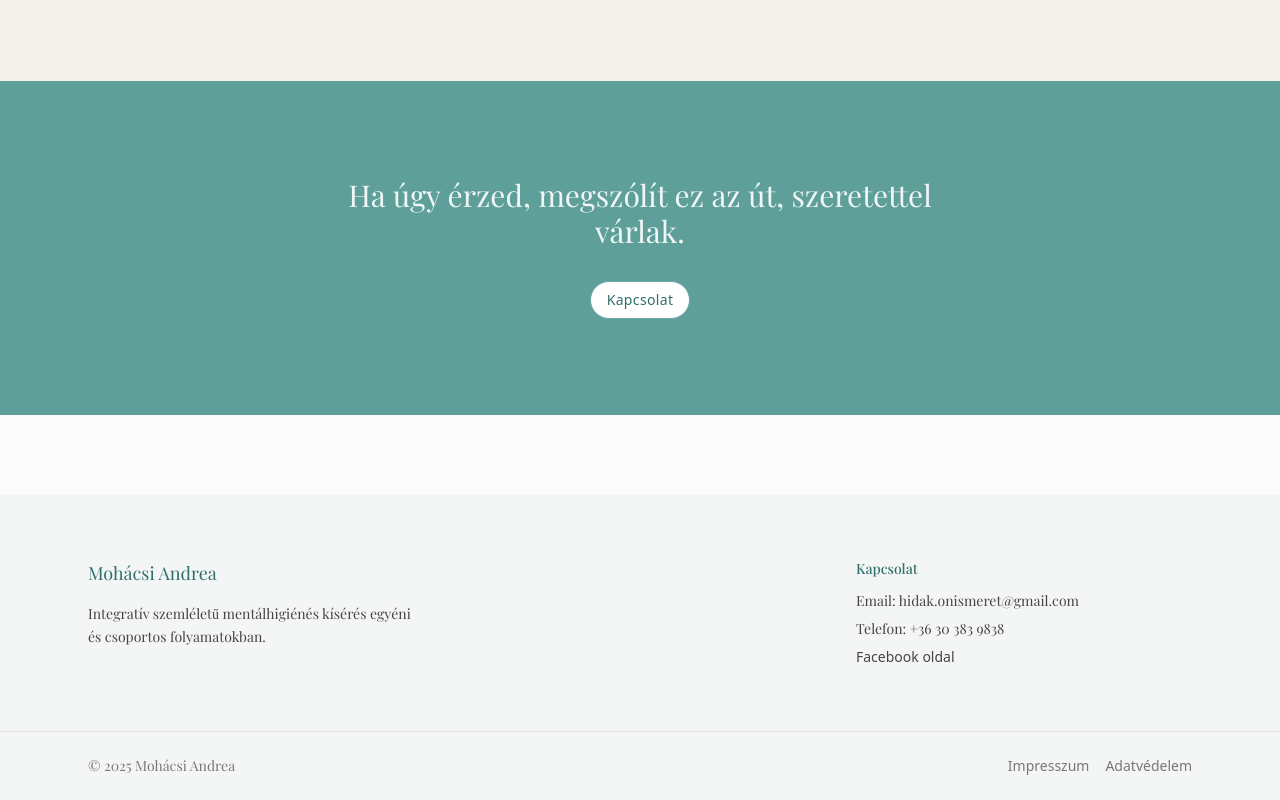
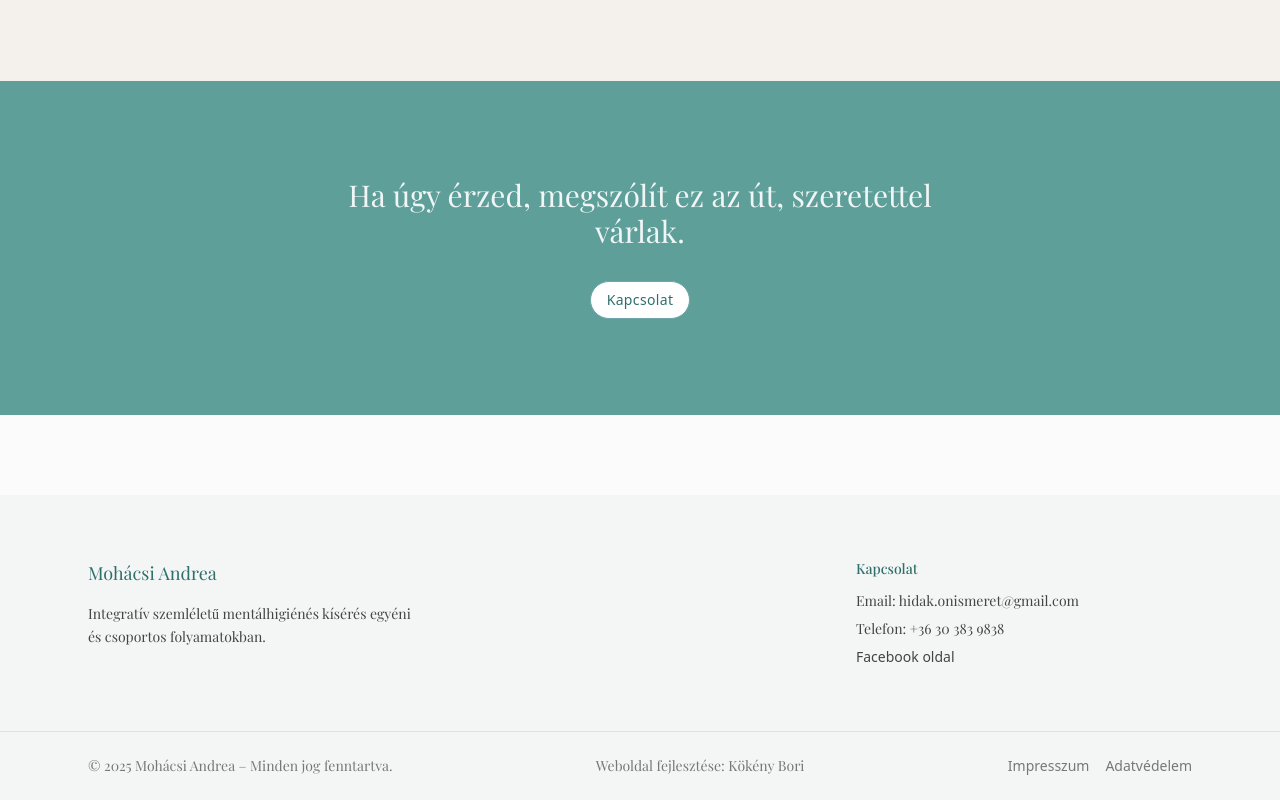
Before and after one commit to borikokeny/mohacsi-andrea, a React (Vite) app: page / in a window 1280 px wide. Shown: the part 4269-5069 px from the top of the page. Built offline with nearby package versions, Linux system fonts and the light colour scheme; a web font is replaced by a local one.

Commit message:
Adds copyright

```diff
--- a/src/components/Footer.tsx
+++ b/src/components/Footer.tsx
@@ -40,8 +40,20 @@ export default function Footer() {
       {/* ALSÓ SOR */}
       <div className="border-t border-[#e0e0e0]">
         <div className="max-w-6xl mx-auto px-6 py-6 flex flex-col md:flex-row justify-between items-center text-sm text-[#777] gap-4">
-          <p>© {new Date().getFullYear()} Mohácsi Andrea</p>
-
+          <p>
+            © {new Date().getFullYear()} Mohácsi Andrea – Minden jog fenntartva.
+          </p>
+          <p>
+            Weboldal fejlesztése:{" "}
+            <a
+              href="https://borikokeny.github.io/"
+              target="_blank"
+              rel="noopener noreferrer"
+              className="font-serif hover:text-[#2f6f6b] transition"
+            >
+              Kökény Bori
+            </a>
+          </p>
           <div className="flex gap-4">
             <a href="#" className="hover:underline">
               Impresszum
```
